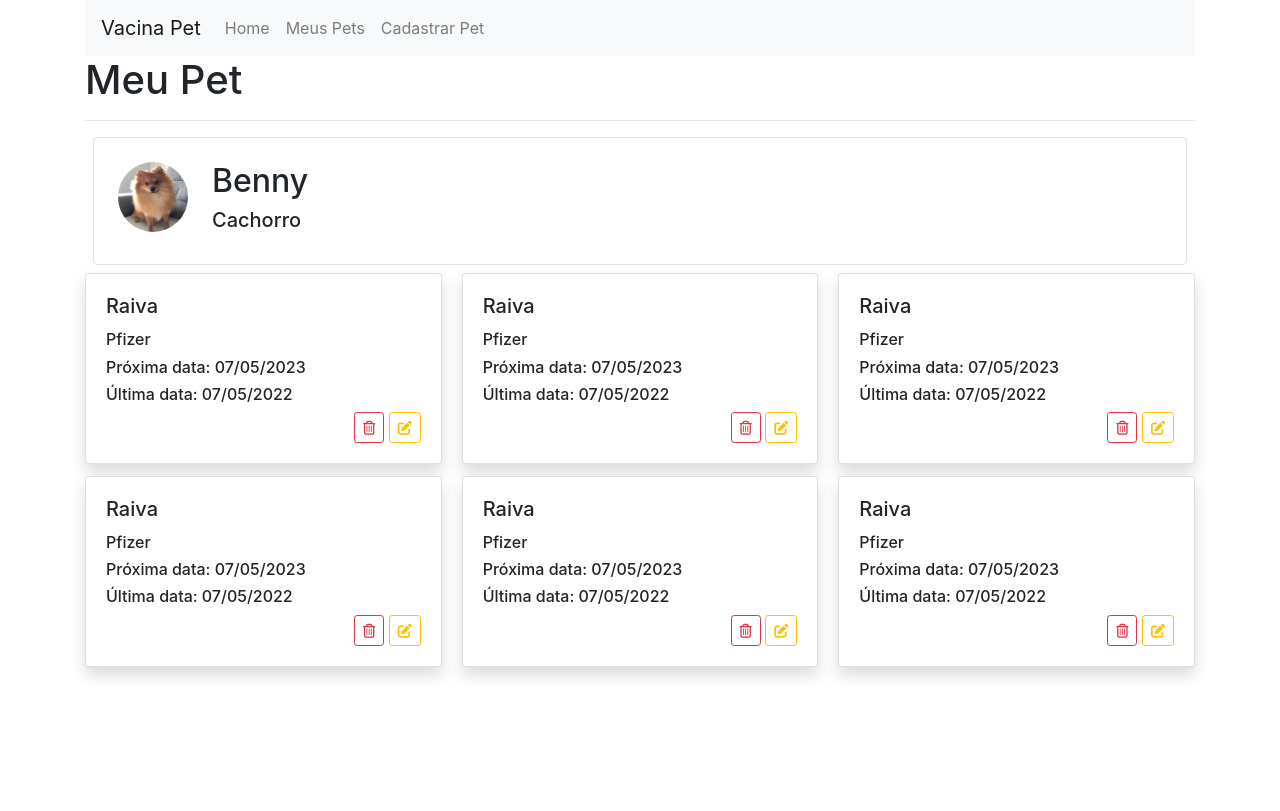
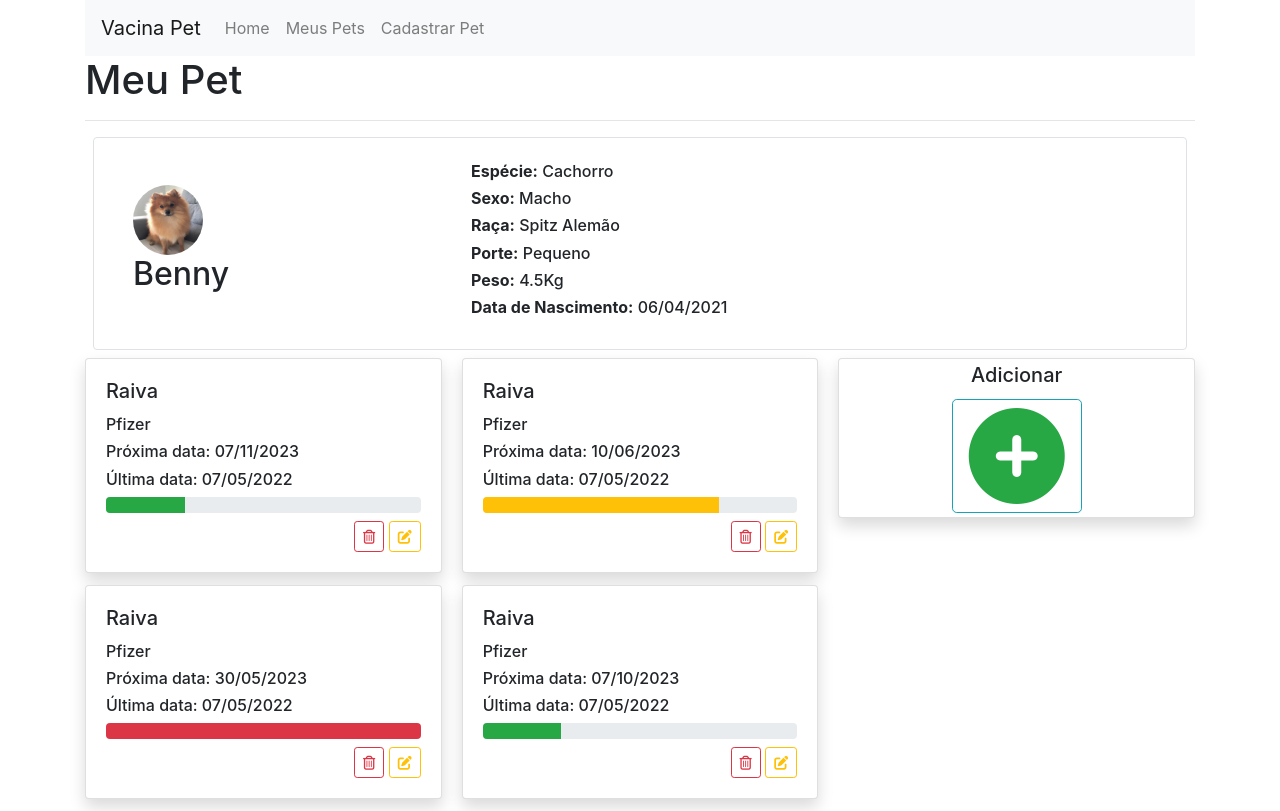
Before and after one commit to Vacina-Pet/vacina-pet-front, a plain HTML site: page pet/pet-detail.html in a window 1280 px wide. Drawn offline with nearby package versions, Linux system fonts and the light colour scheme.

Commit message:
ajustes bootstrap

```diff
--- a/pet/pet-detail.html
+++ b/pet/pet-detail.html
@@ -36,10 +36,24 @@
     <div class="border rounded p-4 m-2">
 
         <div class="media pet-profile ">
-            <img class="mr-4 rounded-circle " src="../assets/img/foto-benny-bg.jpg" alt="" width="70px" height="70px">
-            <div class="media-body">
-                <h2>Benny</h2>
-                <h5>Cachorro</h5>
+            <div class="col-12 row align-items-center">
+                <div class="col-4">
+
+                    <img class="mr-4 rounded-circle " src="../assets/img/foto-benny-bg.jpg" alt="" width="70px"
+                        height="70px">
+                    <div class="media-body">
+                        <h2>Benny</h2>
+
+                    </div>
+                </div>
+                <div class="col">
+                    <h6><b>Espécie:</b> Cachorro</h6>
+                    <h6><b>Sexo:</b> Macho</h6>
+                    <h6><b>Raça:</b> Spitz Alemão</h6>
+                    <h6><b>Porte:</b> Pequeno</h6>
+                    <h6><b>Peso:</b> 4.5Kg</h6>
+                    <h6><b>Data de Nascimento:</b> 06/04/2021</h6>
+                </div>
             </div>
         </div>
     </div>
@@ -51,8 +65,13 @@
             <div class="card-body">
                 <h5 class="card-title">Raiva</h5>
                 <h6>Pfizer</h6>
-                <h6>Próxima data: 07/05/2023</h6>
+                <h6>Próxima data: 07/11/2023</h6>
                 <h6>Última data: 07/05/2022</h6>
+                <div class="progress mt-2 mb-2">
+                    <div class="progress-bar bg-success" role="progressbar" style="width: 25%" aria-valuenow="25"
+                        aria-valuemin="0" aria-valuemax="100">
+                    </div>
+                </div>
                 <div class="text-right">
                     <a type="button" class="btn btn-outline-danger btn-sm" href="http://">
                         <i class="fa-regular fa-trash-can"></i>
@@ -64,13 +83,17 @@
             </div>
         </div>
 
-
         <div class="card shadow">
             <div class="card-body">
                 <h5 class="card-title">Raiva</h5>
                 <h6>Pfizer</h6>
-                <h6>Próxima data: 07/05/2023</h6>
+                <h6>Próxima data: 30/05/2023</h6>
                 <h6>Última data: 07/05/2022</h6>
+                <div class="progress mt-2 mb-2">
+                    <div class="progress-bar bg-danger" role="progressbar" style="width: 100%" aria-valuenow="100"
+                        aria-valuemin="0" aria-valuemax="100">
+                    </div>
+                </div>
                 <div class="text-right">
                     <a type="button" class="btn btn-outline-danger btn-sm" href="http://">
                         <i class="fa-regular fa-trash-can"></i>
@@ -83,64 +106,17 @@
             </div>
         </div>
 
-
         <div class="card shadow">
             <div class="card-body">
                 <h5 class="card-title">Raiva</h5>
                 <h6>Pfizer</h6>
-                <h6>Próxima data: 07/05/2023</h6>
+                <h6>Próxima data: 10/06/2023</h6>
                 <h6>Última data: 07/05/2022</h6>
-                <div class="text-right">
-                    <a type="button" class="btn btn-outline-danger btn-sm" href="http://">
-                        <i class="fa-regular fa-trash-can"></i>
-                    </a>
-                    <a type="button" class="btn btn-outline-warning btn-sm" href="http://">
-                        <i class="fa-solid fa-pen-to-square"></i>
-                    </a>
-
+                <div class="progress mt-2 mb-2">
+                    <div class="progress-bar bg-warning" role="progressbar" style="width: 75%" aria-valuenow="75"
+                        aria-valuemin="0" aria-valuemax="100">
+                    </div>
                 </div>
-            </div>
-        </div>
-        <div class="card shadow">
-            <div class="card-body">
-                <h5 class="card-title">Raiva</h5>
-                <h6>Pfizer</h6>
-                <h6>Próxima data: 07/05/2023</h6>
-                <h6>Última data: 07/05/2022</h6>
-                <div class="text-right">
-                    <a type="button" class="btn btn-outline-danger btn-sm" href="http://">
-                        <i class="fa-regular fa-trash-can"></i>
-                    </a>
-                    <a type="button" class="btn btn-outline-warning btn-sm" href="http://">
-                        <i class="fa-solid fa-pen-to-square"></i>
-                    </a>
-
-                </div>
-            </div>
-        </div>
-        <div class="card shadow">
-            <div class="card-body">
-                <h5 class="card-title">Raiva</h5>
-                <h6>Pfizer</h6>
-                <h6>Próxima data: 07/05/2023</h6>
-                <h6>Última data: 07/05/2022</h6>
-                <div class="text-right">
-                    <a type="button" class="btn btn-outline-danger btn-sm" href="http://">
-                        <i class="fa-regular fa-trash-can"></i>
-                    </a>
-                    <a type="button" class="btn btn-outline-warning btn-sm" href="http://">
-                        <i class="fa-solid fa-pen-to-square"></i>
-                    </a>
-
-                </div>
-            </div>
-        </div>
-        <div class="card shadow">
-            <div class="card-body">
-                <h5 class="card-title">Raiva</h5>
-                <h6>Pfizer</h6>
-                <h6>Próxima data: 07/05/2023</h6>
-                <h6>Última data: 07/05/2022</h6>
                 <div class="text-right">
                     <a type="button" class="btn btn-outline-danger btn-sm" href="http://">
                         <i class="fa-regular fa-trash-can"></i>
@@ -153,6 +129,37 @@
             </div>
         </div>
 
+        <div class="card shadow">
+            <div class="card-body">
+                <h5 class="card-title">Raiva</h5>
+                <h6>Pfizer</h6>
+                <h6>Próxima data: 07/10/2023</h6>
+                <h6>Última data: 07/05/2022</h6>
+                <div class="progress mt-2 mb-2">
+                    <div class="progress-bar bg-success" role="progressbar" style="width: 25%" aria-valuenow="25"
+                        aria-valuemin="0" aria-valuemax="100">
+                    </div>
+                </div>
+                <div class="text-right">
+                    <a type="button" class="btn btn-outline-danger btn-sm" href="http://">
+                        <i class="fa-regular fa-trash-can"></i>
+                    </a>
+                    <a type="button" class="btn btn-outline-warning btn-sm" href="http://">
+                        <i class="fa-solid fa-pen-to-square"></i>
+                    </a>
+
+                </div>
+            </div>
+        </div>
+
+        <div class="card shadow text-center">
+            <div class="card-body p-1">
+                <h5 class="card-title">Adicionar</h5>
+                <a type="button" class="btn btn-outline-info btn-lg">
+                    <i class="fa-solid fa-circle-plus display-1 text-success"></i>
+                </a>
+            </div>
+        </div>
 
     </main>
 
```
Also changed, not shown: pet/pet-edit.html (+4 -4 lines), pet/pet-list.html (+3 -3 lines).
